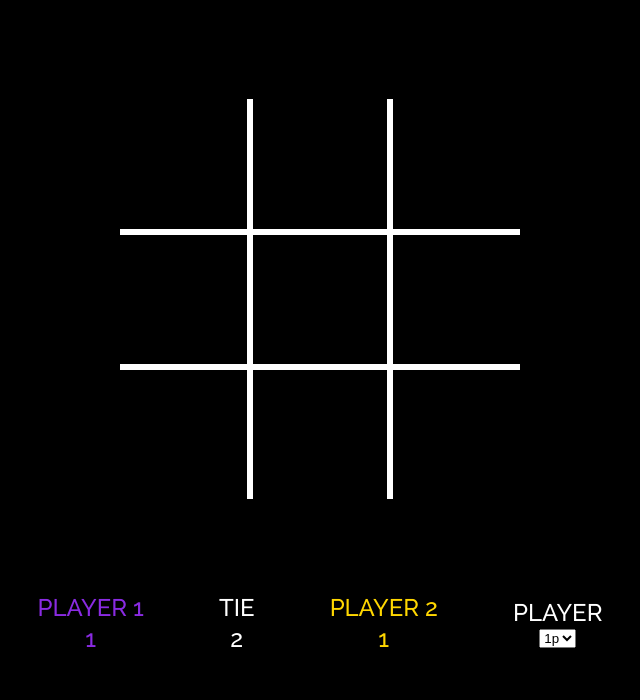
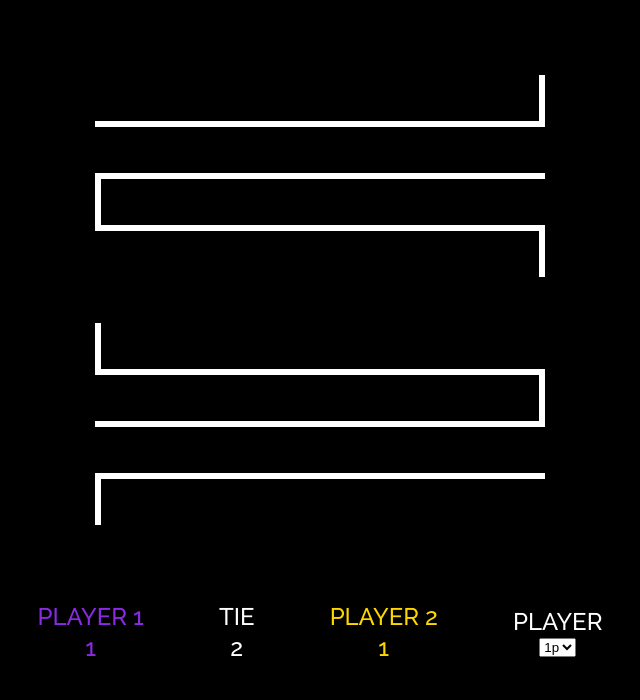
Before and after one commit to SamreenKausar/Tic-Tac-Toe, a plain HTML site: page index.html in a window 1280 px wide. Shown: the part 100-800 px from the top of the page, without its empty margins (320-960 px from the left). Drawn offline with Linux system fonts and the light colour scheme.

Commit message:
Adjusted size of the grid

```diff
--- a/styles.css
+++ b/styles.css
@@ -25,11 +25,11 @@ h1{
 
 
 .container{
-    height: 400px;
-    width:400px;
+    height: 450px;
+    width:450px;
     display: grid;
-    grid-template-columns: 1fr 1fr 1fr;
-    grid-template-rows: repeat(1fr);
+    grid-template-columns: repeat(150);
+    grid-template-rows: repeat(150);
 
 }
 
```
